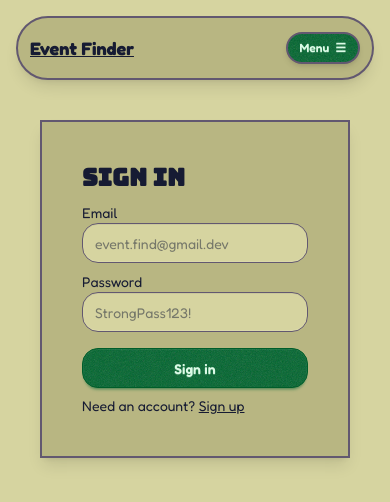
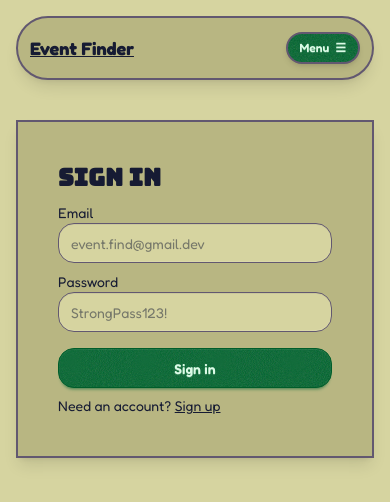
Before and after one commit to eesa-shoaib/event-management-system, a React (Vite) app: page /login in a window 390 px wide. Shown: the top 502 px of the page. Built offline with nearby package versions, Linux system fonts and the light colour scheme.

Commit message:
layout: adjust max-width for better mobile layout

```diff
--- a/src/Layout.tsx
+++ b/src/Layout.tsx
@@ -4,10 +4,10 @@ import Navbar from "./components/Navbar";
 export default function Layout() {
   return (
     <div className="flex min-h-screen flex-col">
-      <div className="w-full px-4 py-4 sm:px-8">
+      <div className="mx-auto w-full max-w-6xl px-4 py-4 sm:px-8 lg:px-12">
         <Navbar />
       </div>
-      <main className="mx-auto w-full max-w-4xl flex-1 px-10 py-6 sm:px-8">
+      <main className="mx-auto w-full max-w-4xl flex-1 px-4 py-6 sm:px-8">
         <Outlet />
       </main>
     </div>
```
